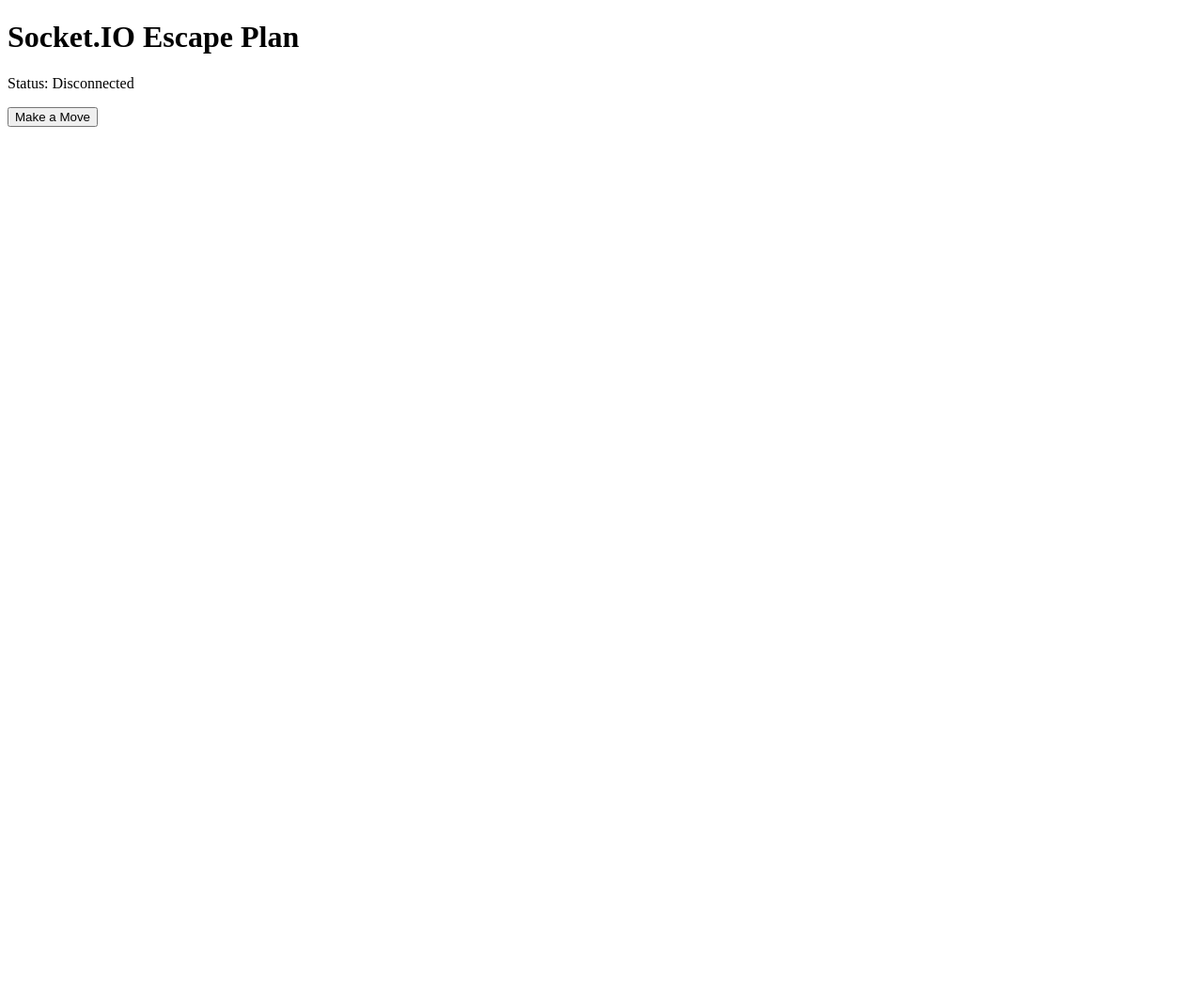
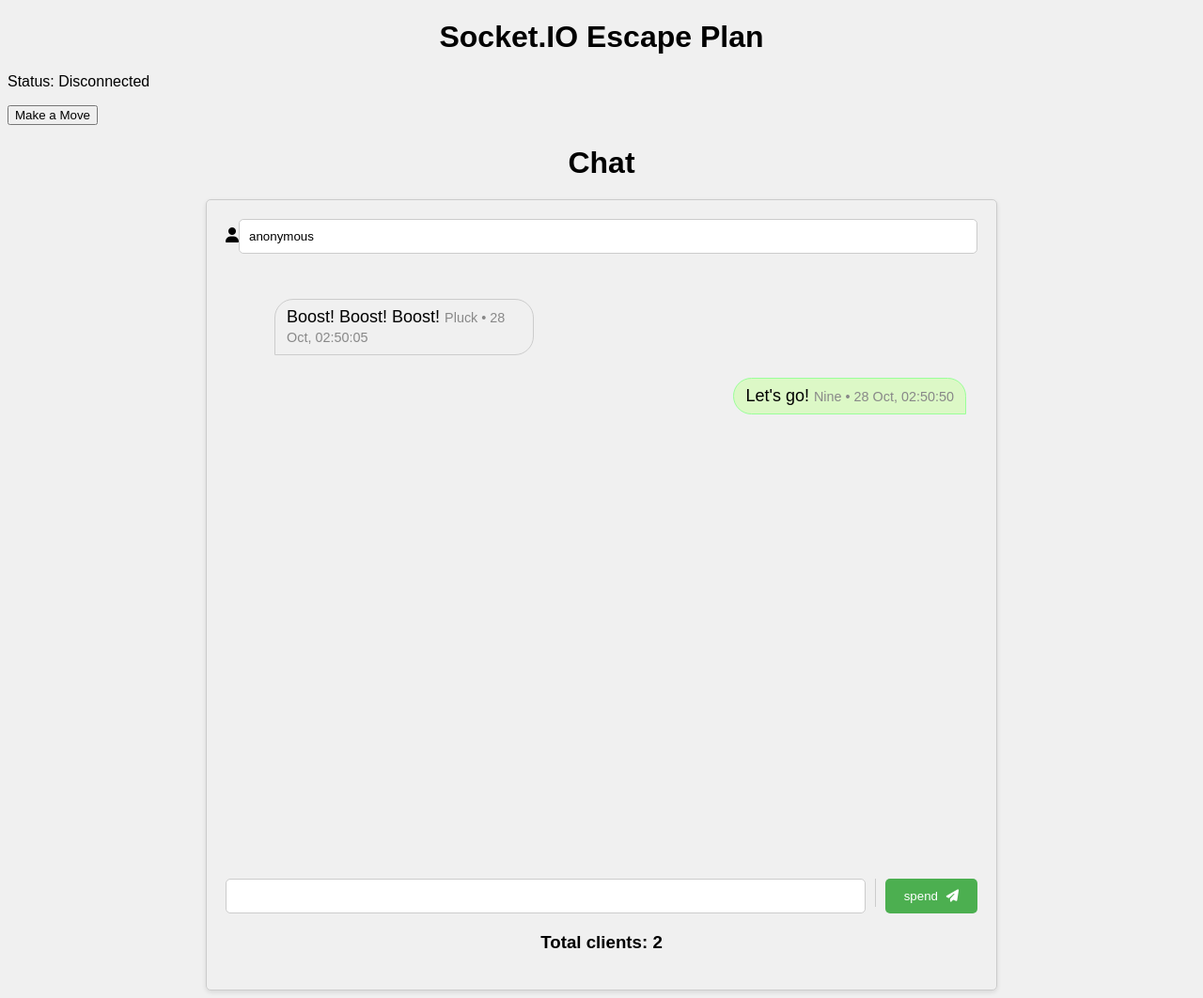
Before and after one commit to Escape-Plan-NA/Backend, a website: page public/index.html in a window 1280 px wide. Shown: the whole page at 94% size. Before the commit the page ends 800 px from the top, so only its background shows below. Drawn offline with nearby package versions, Linux system fonts and the light colour scheme; no server answers.

Commit message:
Add chat css and real time total users

```diff
--- a/public/index.html
+++ b/public/index.html
@@ -3,8 +3,11 @@
 <head>
     <meta charset="UTF-8">
     <meta name="viewport" content="width=device-width, initial-scale=1.0">
+    <link rel="stylesheet" href="https://cdnjs.cloudflare.com/ajax/libs/font-awesome/6.6.0/css/all.min.css" integrity="sha512-Kc323vGBEqzTmouAECnVceyQqyqdsSiqLQISBL29aUW4U/M7pSPA/gEUZQqv1cwx4OnYxTxve5UMg5GT6L4JJg==" crossorigin="anonymous" referrerpolicy="no-referrer" />
+    <link rel="stylesheet" href="style.css">
     <title>Socket.IO Escape Plan</title>
     <script src="/socket.io/socket.io.js"></script>
+    <script src="main.js"></script>
 </head>
 <body>
     <h1>Socket.IO Escape Plan</h1>
@@ -13,7 +16,6 @@
     <ul id="messages"></ul>
 
     <script>
-        const socket = io(); // Connect to the Socket.IO server
         const status = document.getElementById('status');
         const moveButton = document.getElementById('moveButton');
         const messages = document.getElementById('messages');
@@ -42,5 +44,37 @@
             console.log('Move sent:', moveData);
         });
     </script>
+
+    <h1>Chat</h1>
+    <div class="main">
+        <div class="name">
+            <span><i class="fa fa-user" aria-hidden="true"></i></span>
+            <input type="text" id="name-input" class="name-input" value="anonymous">
+        </div>
+        <ul class="message-container" id="message-container">
+            <li class="message-left">
+                <p class="message">
+                    Boost! Boost! Boost!
+                    <span>Pluck • 28 Oct, 02:50:05</span>
+                </p>
+            </li>
+
+            <li class="message-right">
+                <p class="message">
+                    Let's go!
+                    <span>Nine • 28 Oct, 02:50:50</span>
+                </p>
+            </li>
+        </ul>
+
+        <form class="message-form" id="message-form">
+            <input type="text" name="message" id="message-input" class="message-input">
+            <div class="v-divider"></div>
+            <button type="submit" class="send-button">
+                spend <span><i class="fas fa-paper-plane"></i></span>
+            </button>
+        </form>
+        <h3 class="client-total" id="client-total">Total clients: 2</h3>
+    </div>
 </body>
 </html>
--- /dev/null
+++ b/public/main.js
@@ -0,0 +1,10 @@
+const socket = io();
+
+document.addEventListener('DOMContentLoaded', () => {
+    const clientsTotal = document.getElementById('client-total');
+
+    // Now you can access the messageContainer element safely
+    socket.on('clients-total', (data) => {
+        clientsTotal.innerText = `Total Clients: ${data}`;
+    });
+});
--- /dev/null
+++ b/public/style.css
@@ -0,0 +1,119 @@
+/* General Styles */
+body {
+    font-family: Arial, sans-serif;
+    background-color: #f0f0f0;
+  }
+
+  h1 {
+    text-align: center;
+    margin-bottom: 20px;
+  }
+
+  .main {
+    max-width: 800px;
+    margin: 0 auto;
+    padding: 20px;
+    border: 1px solid #ccc;
+    border-radius: 5px;
+    box-shadow: 0 2px 5px rgba(0, 0, 0, 0.1);
+    display: flex;
+    flex-direction: column;
+    height: 100vh; /* Adjust height as needed */
+  }
+
+  /* Name Input */
+  .name {
+    display: flex;
+    align-items: center;
+    margin-bottom: 20px;
+  }
+
+  .name-input {
+    flex: 1;
+    padding: 10px;
+    border: 1px solid #ccc;
+    border-radius: 5px;
+  }
+
+  /* Message Container */
+  .message-container {
+    flex: 1;
+    display: flex;
+    flex-direction: column;
+    overflow-y: scroll;
+  }
+
+  .message-left, .message-right {
+    list-style: none;
+    padding: 8px 12px;
+    margin: 12px;
+    max-width: 250px;
+    font-size: 18px;
+    border-radius: 5px;
+    word-wrap: break-word;
+  }
+
+  .message-left {
+    border-radius: 20px 20px 20px 0px;
+    align-self: flex-start;
+    background-color: #f0f0f0;
+    border: 1px solid #ccc;
+  }
+
+  .message-right {
+    border-radius: 20px 20px 0px 20px;
+    align-self: flex-end;
+    background-color: #dcf8c6;
+    border: 1px solid #9aff99;
+  }
+
+  .message {
+    margin: 0;
+  }
+
+  .message span {
+    font-size: 0.8em;
+    color: #888;
+  }
+
+  /* Message Form */
+  .message-form {
+    display: flex;
+    margin-top: 20px;
+  }
+
+  .message-input {
+    flex: 1;
+    padding: 10px;
+    border: 1px solid #ccc;
+    border-radius: 5px;
+  }
+
+  .v-divider {
+    border-left: 1px solid #ccc;
+    height: 30px;
+    margin: 0 10px;
+  }
+
+  .send-button {
+    background-color: #4CAF50;
+    color: white;
+    border: none;
+    padding: 10px 20px;
+    border-radius: 5px;
+    cursor: pointer;
+  }
+
+  .send-button:hover {
+    background-color: #3e8e41;
+  }
+
+  .send-button i {
+    margin-left: 5px;
+  }
+
+  /* Client Total */
+  .client-total {
+    text-align: center;
+    margin-top: 20px;
+  }
--- a/server.js
+++ b/server.js
@@ -1,4 +1,5 @@
 const express = require('express');
+const path = require('path');
 const cors = require('cors');
 const http = require('http');
 const bodyParser = require('body-parser');
@@ -21,6 +22,9 @@
   next();
 });
 
+// Serve static files from the 'public' directory
+app.use(express.static(path.join(__dirname, 'public')));
+
 // Importing other routes for games and images
 const gameRoutes = require('./routes/games');
 const imageRoutes = require('./routes/images');
```
Also changed, not shown: config/socketConfig.js (+7 -0 lines), package.json (+6 -4 lines), 1 other file.
